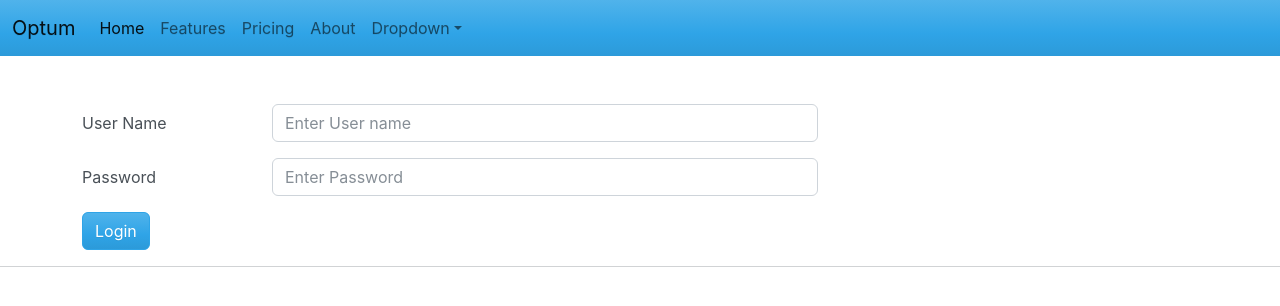
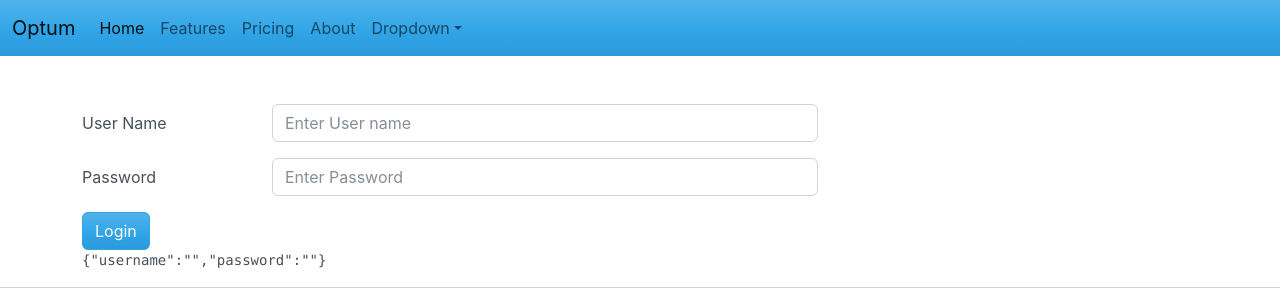
Before and after one commit to kiran-blockchain/optum-react-nov, a React (Create React App) app in the folder demoapp/: page / in a window 1280 px wide. Shown: the top 306 px of the page. Built offline with nearby package versions, Linux system fonts and the light colour scheme.

Commit message:
added code

```diff
--- a/demoapp/src/pages/Login.js
+++ b/demoapp/src/pages/Login.js
@@ -1,10 +1,20 @@
+import { useState } from "react";
 import Button from "../components/Button";
 import TextBox from "../components/Texbox"
 
 const Login =(props)=>{
-
+    const [loginData,setLogin] = useState({
+        username:"",
+        password:""
+    })
     const handleChange = (e)=>{
-        console.log(e.target.name+ "=>"+e.target.value)
+        console.log(e.target.name+ "=>"+e.target.value);
+        let login = loginData;
+        login[e.target.name]= e.target.value;
+        console.log(login);
+        //loginData.username
+        ///loginData[username]
+        setLogin({...login});
     };
     const handleClick = ()=>{
         console.log("Login Clicked");
@@ -38,6 +48,10 @@ const Login =(props)=>{
             <TextBox inputConfig ={login.username}/>
             <TextBox inputConfig ={login.password}/>
             <Button btnConfig={login.button}/>
+            <pre>
+                {JSON.stringify(loginData)}
+            </pre>
+
         </div>
     )
 }
```
